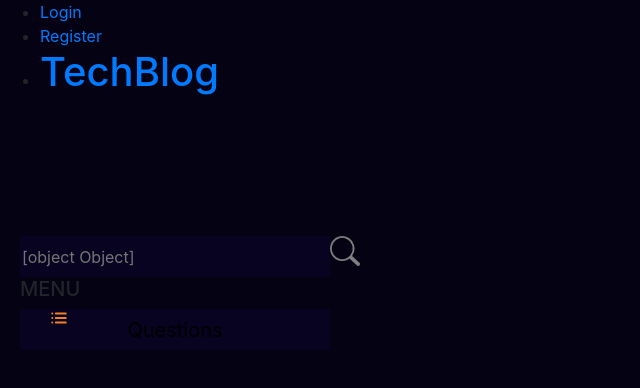
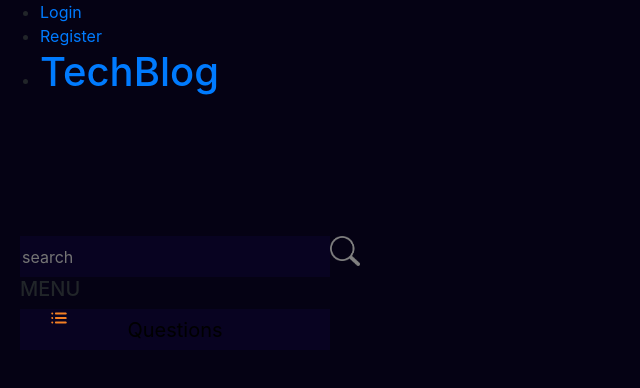
Before and after one commit to viniromao/blogBackEnd, a React (Create React App) app in the folder src/webapp/blog/: page / in a window 1280 px wide. Shown: the top 388 px of the page, without its empty margins (0-640 px from the left). Built offline with nearby package versions, Linux system fonts and the light colour scheme.

Commit message:
book data

```diff
--- a/src/webapp/blog/src/components/Leftpanel/index.js
+++ b/src/webapp/blog/src/components/Leftpanel/index.js
@@ -1,11 +1,12 @@
 import { Link } from 'react-router-dom'
 import Searchbar from '../SearchBar'
+import bookdata from '../SearchBar/Data.json'
 import './Leftpanel.css'
 
 const Leftpanel = () => {
     return (
         <div className='Leftpanel'>
-            <Searchbar />
+            <Searchbar placeholder='search' data = {bookdata} />
             <h2>MENU</h2>
             <img src='imgs/listicon.png' alt='listIcon' className='listicon' />
             <Link to='/'>
--- a/src/webapp/blog/src/components/NewPost/index.js
+++ b/src/webapp/blog/src/components/NewPost/index.js
@@ -22,7 +22,7 @@ const NewPost = () => {
                         placeholder='Write your Post'
                     />
                 </div>
-                <button className='form-input-btn_login' type='submit'>
+                <button className='form-input-btn' type='submit'>
                     Publish
                 </button>
             </form>
--- a/src/webapp/blog/src/components/SearchBar/SearchBar.css
+++ b/src/webapp/blog/src/components/SearchBar/SearchBar.css
@@ -8,6 +8,7 @@
   border: none;
   width: 310px;
   height: 41px;
+  color: white;
 }
 
 .searchIconGrey {
--- a/src/webapp/blog/src/components/SearchBar/index.js
+++ b/src/webapp/blog/src/components/SearchBar/index.js
@@ -1,22 +1,22 @@
 import React, { useState } from "react";
 import "./SearchBar.css";
 
-function SearchBar( placeholder, data ) {
+function SearchBar( {placeholder, data} ) {
   const [filteredData, setFilteredData] = useState([]);
   const [wordEntered, setWordEntered] = useState("");
 
   const handleFilter = (event) => {
     const searchWord = event.target.value;
     setWordEntered(searchWord);
-    console.log(data)
     const newFilter = data.filter((value) => {
       return value.title.toLowerCase().includes(searchWord.toLowerCase());
     });
 
+
     if (searchWord === "") {
       setFilteredData([]);
     } else {
-     // setFilteredData(newFilter);
+      setFilteredData(newFilter);
     }
   };
 
@@ -46,8 +46,8 @@ function SearchBar( placeholder, data ) {
         <div className="dataResult">
           {filteredData.slice(0, 15).map((value, key) => {
             return (
-              <a className="dataName" href={value.link} target="_blank">
-                <p>{value.title} </p>
+              <a className="dataName" href={value.link} target="_blank" key={key}>
+                <p>{value.title}</p>
               </a>
             );
           })}
```
